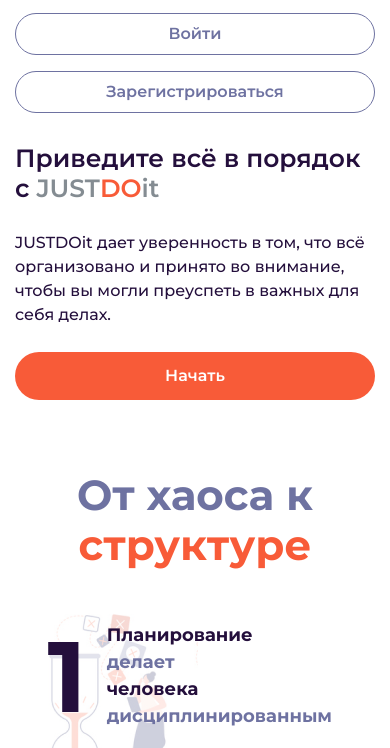
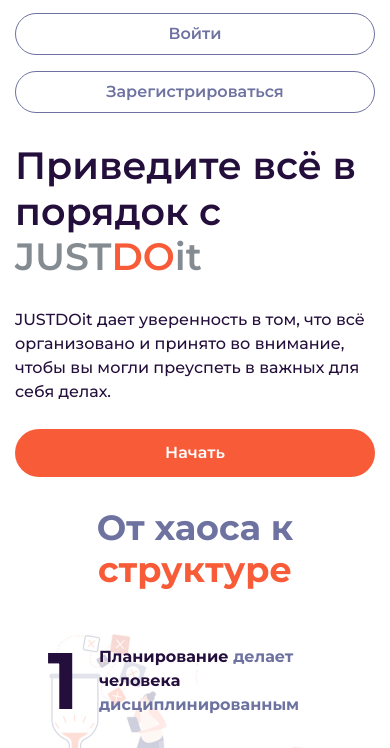
Before and after one commit to alyonaStartseva77/JUSTDOit, a website: page src/index.html in a window 390 px wide. Shown: the part 93-841 px from the top of the page. Drawn offline with nearby package versions, Linux system fonts and the light colour scheme.

Commit message:
Finished section "Advantages" Added adaptive for different screens

```diff
--- a/src/sass/style.sass
+++ b/src/sass/style.sass
@@ -53,11 +53,11 @@
 .about
   padding: 90px 0 70px 0
   @media (max-width: 992px)
-    padding-top: 30px
+    padding: 30px 0
   h1
     font-size: 45px
     @media (max-width: 576px)
-      font-size: 25px
+      font-size: 38px
     font-weight: 600
     .about-grey
       color: $grey
@@ -80,7 +80,8 @@
     margin-bottom: 30px
     font-size: 42px
     font-weight: 700
-
+    @media (max-width: 576px)
+      font-size: 35px
   .advantages__item
     position: relative
     &:before
@@ -109,11 +110,17 @@
       align-items: center
       font-weight: 700
       font-size: 18px
+      @media (max-width: 576px)
+        font-size: 16px
       .item__number
         font-size: 100px
+        @media (max-width: 576px)
+          font-size: 80px
         margin-right: 20px
       .item__description
         width: 35%
+        @media (max-width: 576px)
+          width: 100%
         text-align: left
 
   .advantages__item_reverse
```
Also changed, not shown: src/css/style.css.
